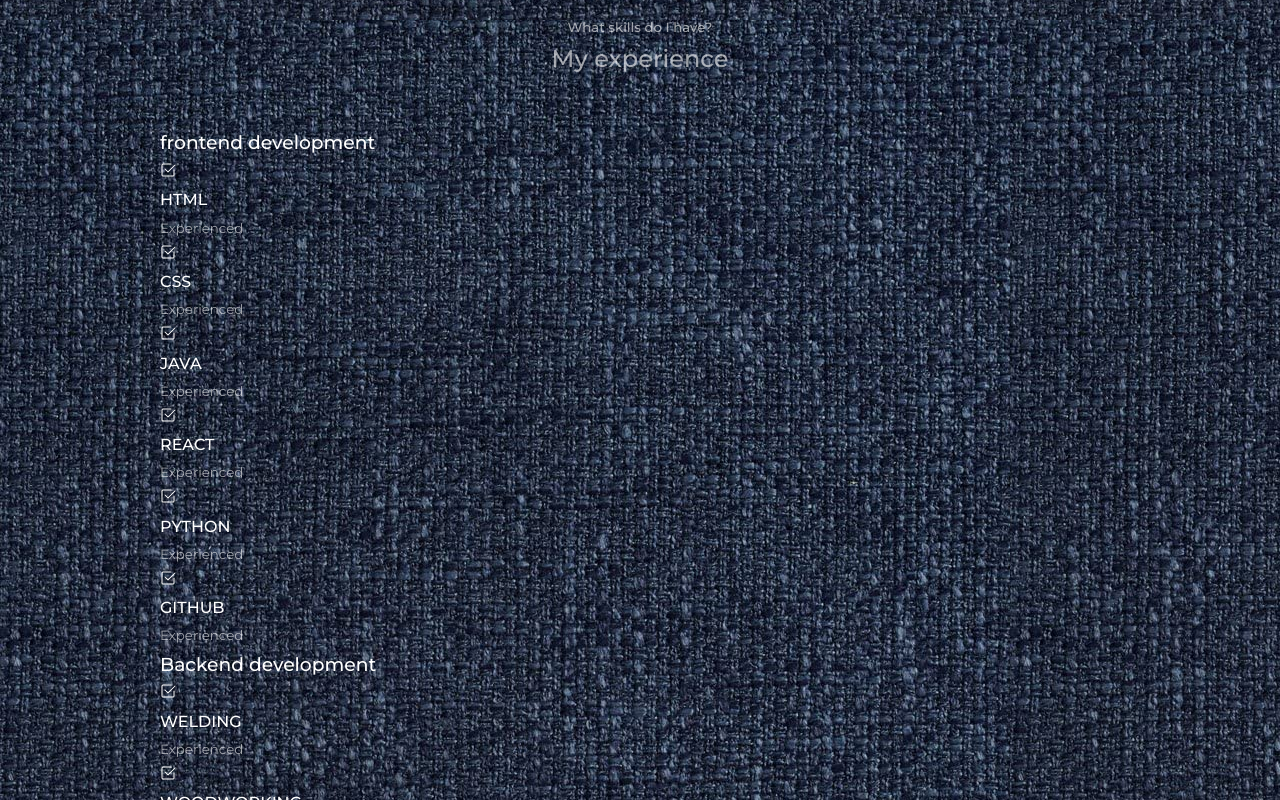
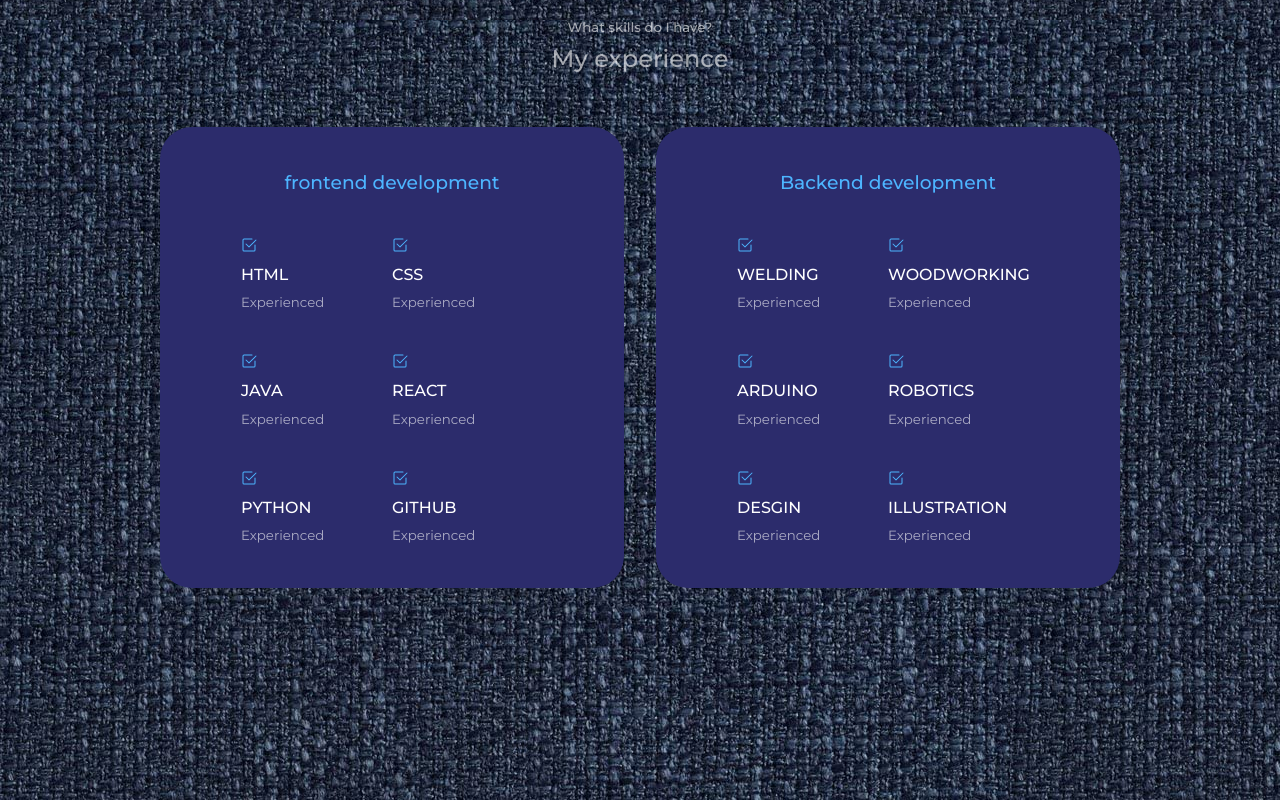
Before and after one commit to dearyfareq/capstone, a React (Create React App) app in the folder capstone/: page / in a window 1280 px wide. Shown: the part 2000-2800 px from the top of the page. Built offline with nearby package versions, Linux system fonts and the light colour scheme.

Commit message:
added styling and some CSS to icons

```diff
--- a/capstone/src/components/experience/experience.css
+++ b/capstone/src/components/experience/experience.css
@@ -0,0 +1,35 @@
+.experience__container{
+    display: grid;
+    grid-template-columns: 1fr 1fr;
+    gap: 2rem;
+}
+.experience__container > div {
+    background: var(--color-bg-vari);
+    padding: 2.4rem 5rem;
+    border-radius: 2rem;
+    border: 1px solid transparent;
+    transition: 0.6s;
+}
+.experience__container > div:hover {
+background: transparent;
+border-color: var(--color-prime-vari);
+cursor: default;
+}
+.experience__container > div h3 {
+    text-align: center;
+    margin-bottom: 2rem;
+    color: var(--color-prime);
+}
+.experience__content{
+    display: grid;
+    grid-template-columns: 1fr 1fr;
+    row-gap: 2rem;
+}
+.experience__details{
+    display: flex;
+    gap: 1rem;
+}
+.experience__details-icon {
+    margin-top: 6px;
+    color: var(--color-prime);
+}
--- a/capstone/src/components/experience/experience.jsx
+++ b/capstone/src/components/experience/experience.jsx
@@ -12,37 +12,37 @@
           <h3>frontend development</h3>
           <div className='experience__content'>
             <article className='experince__details'>
-              <BsCheck2Square/>
+              <BsCheck2Square className='experience__details-icon'/>
               <h4>HTML</h4>
               <small className='text-light'>Experienced</small>
             </article>
 
             <article className='experince__details'>
-              <BsCheck2Square/>
+              <BsCheck2Square className='experience__details-icon'/>
               <h4>CSS</h4>
               <small className='text-light'>Experienced</small>
             </article>
 
             <article className='experince__details'>
-              <BsCheck2Square/>
+              <BsCheck2Square className='experience__details-icon'/>
               <h4>JAVA</h4>
               <small className='text-light'>Experienced</small>
             </article>
 
             <article className='experince__details'>
-              <BsCheck2Square/>
+              <BsCheck2Square className='experience__details-icon'/>
               <h4>REACT</h4>
               <small className='text-light'>Experienced</small>
             </article>
 
             <article className='experince__details'>
-              <BsCheck2Square/>
+              <BsCheck2Square className='experience__details-icon'/>
               <h4>PYTHON</h4>
               <small className='text-light'>Experienced</small>
             </article>
 
             <article className='experince__details'>
-              <BsCheck2Square/>
+              <BsCheck2Square className='experience__details-icon'/>
               <h4>GITHUB</h4>
               <small className='text-light'>Experienced</small>
             </article>
@@ -53,37 +53,37 @@
         <h3>Backend development</h3>
           <div className='experience__content'>
             <article className='experince__details'>
-              <BsCheck2Square/>
+              <BsCheck2Square className='experience__details-icon'/>
               <h4>WELDING</h4>
               <small className='text-light'>Experienced</small>
             </article>
 
             <article className='experince__details'>
-              <BsCheck2Square/>
+              <BsCheck2Square className='experience__details-icon'/>
               <h4>WOODWORKING</h4>
               <small className='text-light'>Experienced</small>
             </article>
 
             <article className='experince__details'>
-              <BsCheck2Square/>
+              <BsCheck2Square className='experience__details-icon'/>
               <h4>ARDUINO</h4>
               <small className='text-light'>Experienced</small>
             </article>
 
             <article className='experince__details'>
-              <BsCheck2Square/>
+              <BsCheck2Square className='experience__details-icon'/>
               <h4>ROBOTICS</h4>
               <small className='text-light'>Experienced</small>
             </article>
 
             <article className='experince__details'>
-              <BsCheck2Square/>
+              <BsCheck2Square className='experience__details-icon'/>
               <h4>DESGIN</h4>
               <small className='text-light'>Experienced</small>
             </article>
 
             <article className='experince__details'>
-              <BsCheck2Square/>
+              <BsCheck2Square className='experience__details-icon'/>
               <h4>ILLUSTRATION</h4>
               <small className='text-light'>Experienced</small>
             </article>
```
